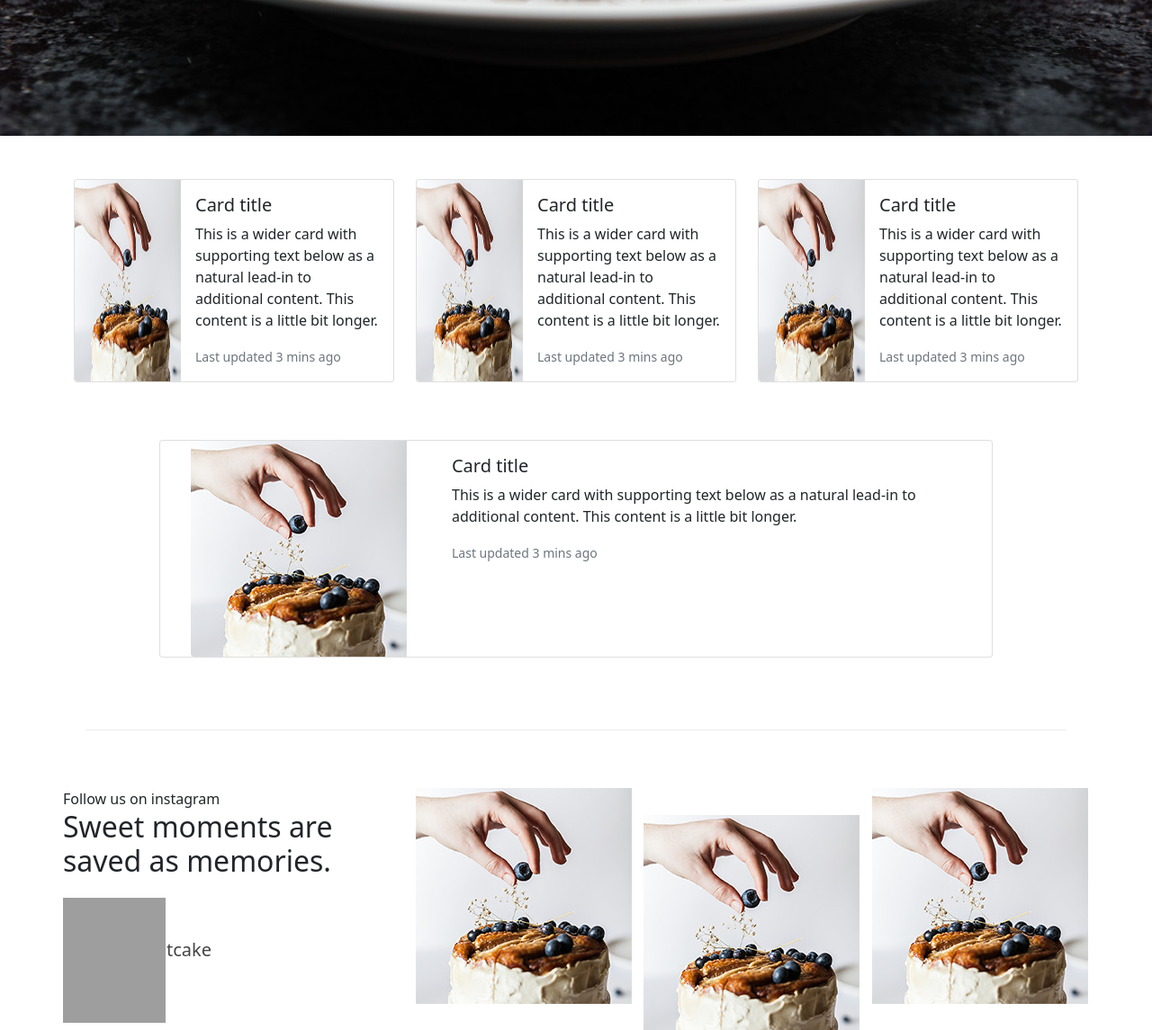
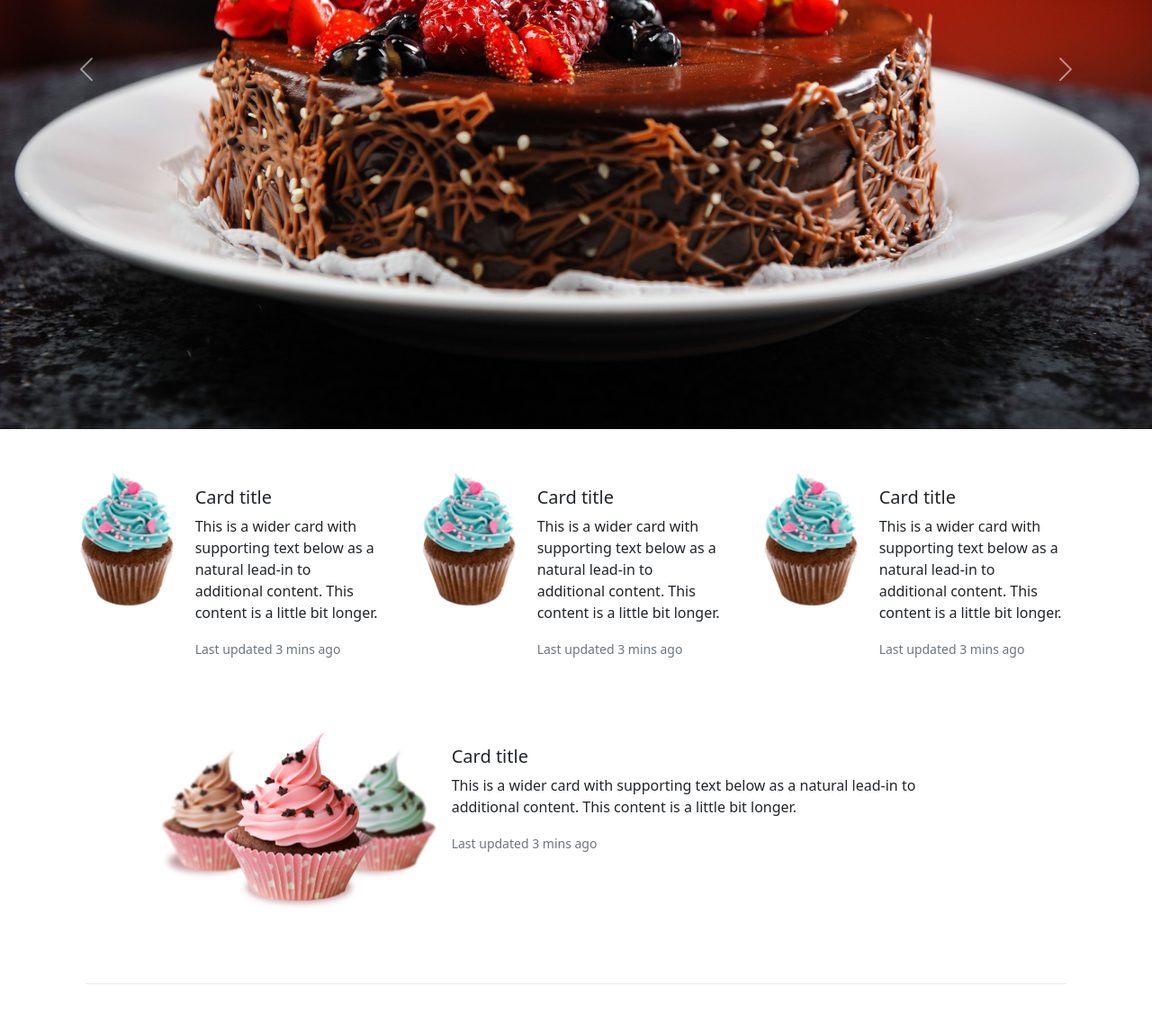
Before and after one commit to ahmd-nish99/cake-website, a PHP site: page / in a window 1280 px wide. Shown: the part 649-1794 px from the top of the page at 90% size. Run offline with PHP 8.4, Linux system fonts and the light colour scheme; some libraries are stand-ins or nearby versions; grey boxes are pictures that could not be loaded.

Commit message:
modified and nav bar added

```diff
--- a/assets/css/style.css
+++ b/assets/css/style.css
@@ -420,3 +420,24 @@ hr.solid {
     align-items: center;
     align-content: center;
   }
+
+
+
+ /* nav bar */
+
+
+ .navbar .navbar-nav .nav-link {
+  color: #000000;
+  font-size: 1.1em;
+}
+.navbar .navbar-nav .nav-link:hover{
+  color: #808080;
+}
+.sm-icons {
+flex-direction: row;
+}
+@media only screen and (max-width: 960px) {
+.sm-icons .nav-item {
+  padding-right: 1em;
+}
+}
--- a/index.php
+++ b/index.php
@@ -39,10 +39,10 @@ include_once "nav.php";
 <div class="container my-5 justify-contents-center">
     <div class="row d-flex justify-content-center">
         <div class=" col-lg-4 d-flex justify-content-center">
-                    <div class="card mb-3" style="max-width: 540px;">
+                    <div class="card mb-3 border-0" style="max-width: 540px;">
                         <div class="row g-0">
                             <div class="col-md-4">
-                            <img src="assets/images/instagram-1.jpg" class="img-fluid rounded-start h-100" alt="...">
+                            <img src="assets/images/cp.png" class="img-fluid rounded-start " alt="...">
                             </div>
                             <div class="col-md-8">
                             <div class="card-body">
@@ -56,10 +56,10 @@ include_once "nav.php";
         </div>
 
          <div class=" col-lg-4 d-flex justify-content-center">
-         <div class="card mb-3" style="max-width: 540px;">
+         <div class="card mb-3 border-0" style="max-width: 540px;">
                         <div class="row g-0">
                             <div class="col-md-4">
-                            <img src="assets/images/instagram-1.jpg" class="img-fluid rounded-start h-100" alt="...">
+                            <img src="assets/images/cp.png" class="img-fluid rounded-start " alt="...">
                             </div>
                             <div class="col-md-8">
                             <div class="card-body">
@@ -75,10 +75,10 @@ include_once "nav.php";
         </div>
 
         <div class=" col-lg-4 d-flex justify-content-center">
-        <div class="card mb-3" style="max-width: 540px;">
+        <div class="card mb-3 border-0 " style="max-width: 540px;">
                         <div class="row g-0">
                             <div class="col-md-4">
-                            <img src="assets/images/instagram-1.jpg" class="img-fluid rounded-start h-100" alt="...">
+                            <img src="assets/images/cp.png" class="img-fluid rounded-start " alt="...">
                             </div>
                             <div class="col-md-8">
                             <div class="card-body">
@@ -105,10 +105,10 @@ include_once "nav.php";
 <div class="container my-5">
   <div class="row  d-flex justify-content-center ">
     <div class="col-lg-10  d-flex justify-content-center">
-    <div class="card mb-3" >
+    <div class="card mb-3 border-0" >
   <div class="row g-0">
     <div class="col-md-4 d-flex justify-content-center">
-      <img src="assets/images/instagram-1.jpg" class="img-fluid rounded-start" alt="...">
+      <img src="assets/images/cpck.png" class="img-fluid rounded-start" alt="...">
     </div>
     <div class="col-md-8">
       <div class="card-body">
@@ -157,22 +157,22 @@ include_once "nav.php";
                         </div>
                         <div class="col-lg-4 col-md-4 col-sm-4 col-6">
                             <div class="instagram__pic middle__pic">
-                                <img src="assets/images/instagram-1.jpg" alt="">
+                                <img src="assets/images/instagram-2.jpg" alt="">
                             </div>
                         </div>
                         <div class="col-lg-4 col-md-4 col-sm-4 col-6">
                             <div class="instagram__pic">
-                                <img src="assets/images/instagram-1.jpg" alt="">
+                                <img src="assets/images/instagram-3.jpg" alt="">
                             </div>
                         </div>
                         <div class="col-lg-4 col-md-4 col-sm-4 col-6">
                             <div class="instagram__pic">
-                                <img src="assets/images/instagram-1.jpg" alt="">
+                                <img src="assets/images/instagram-4.jpg" alt="">
                             </div>
                         </div>
                         <div class="col-lg-4 col-md-4 col-sm-4 col-6">
                             <div class="instagram__pic middle__pic">
-                                <img src="assets/images/instagram-1.jpg" alt="">
+                                <img src="assets/images/instagram-5.jpg" alt="">
                             </div>
                         </div>
                         <div class="col-lg-4 col-md-4 col-sm-4 col-6">
@@ -219,7 +219,7 @@ include_once "nav.php";
           </p>
     </div>
     <div class="col-lg-5 d-flex justify-content-center">
-      <img src="assets/images/instagram-1.jpg" alt="">
+      <img calss='' src="assets/images/sck.png" alt="">
 
     </div>
 
--- a/nav.php
+++ b/nav.php
@@ -0,0 +1,26 @@
+<nav class="navbar navbar-expand-lg navbar-light sticky-top" style="background-color: white;">
+    <a class="navbar-brand" href="#"><img src="https://codingyaar.com/wp-content/uploads/logo.png"></a>
+    <button class="navbar-toggler" type="button" data-toggle="collapse" data-target="#myNavbarToggler10" aria-controls="myNavbarToggler10" aria-expanded="true" aria-label="Toggle navigation">
+        <span class="navbar-toggler-icon"></span>
+    </button>
+    <div class="collapse navbar-collapse" id="myNavbarToggler10">
+        <ul class="navbar-nav mx-auto">
+            <li class="nav-item">
+                <a class="nav-link" href="#">Home</a>
+            </li>
+            <li class="nav-item">
+                <a class="nav-link" href="#">About</a>
+            </li>
+            <li class="nav-item">
+                <a class="nav-link" href="#">Contact</a>
+            </li>
+        </ul>
+
+        <ul class="navbar-nav sm-icons">
+            <li class="nav-item"><a class="nav-link" href="#"><i class="fab fa-facebook-f"></i></a></li>
+            <li class="nav-item"><a class="nav-link" href="#"><i class="fab fa-instagram"></i></a></li>
+            <li class="nav-item"><a class="nav-link" href="#"><i class="fab fa-twitter"></i></a></li>
+            <li class="nav-item"><a class="nav-link" href="#"><i class="fab fa-pinterest-p"></i></a></li>
+        </ul>
+    </div>
+</nav>
```
Also changed, not shown: assets/images/cp.png (added), assets/images/cpck.png (added), assets/images/sck.png (added).
